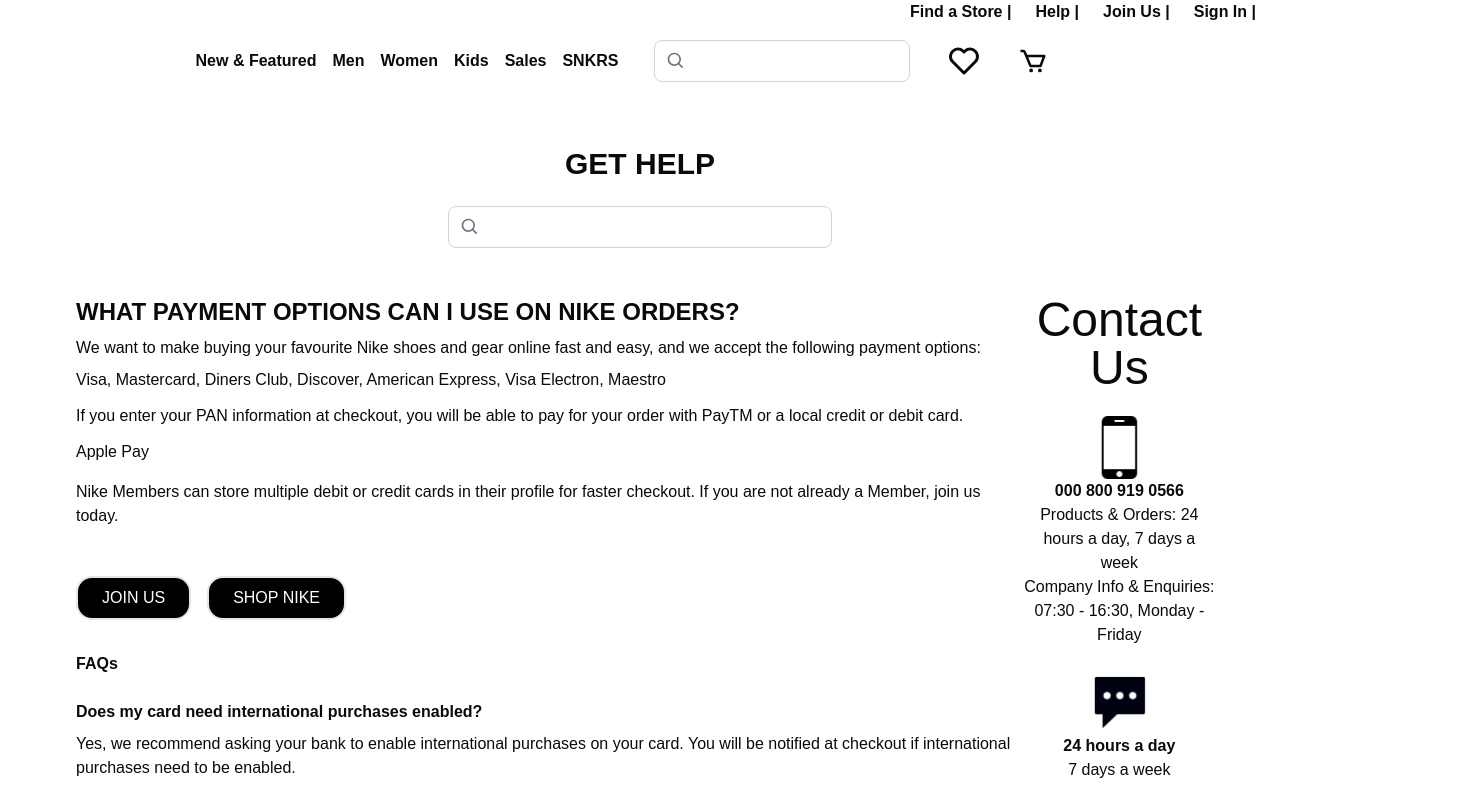
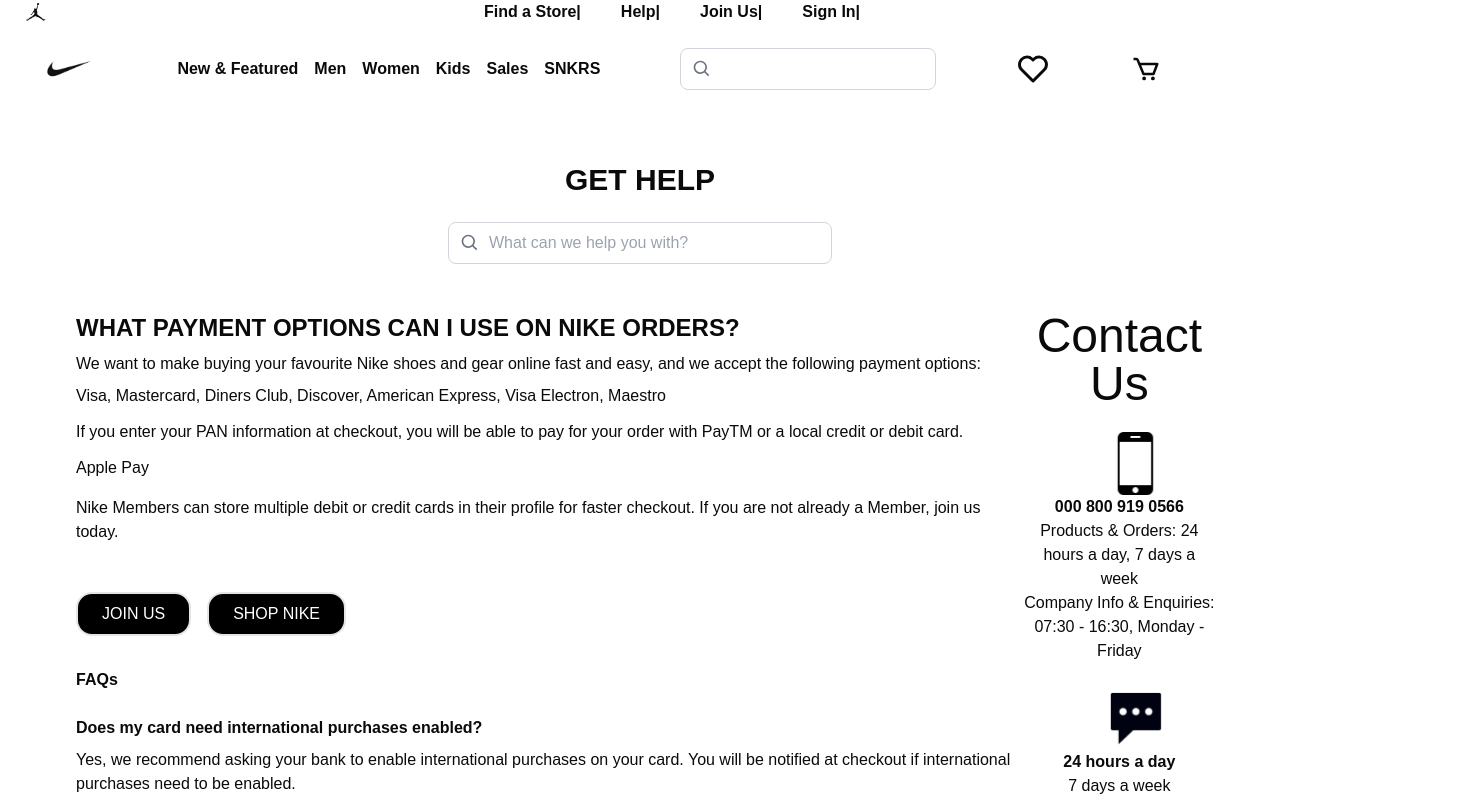
Before and after one commit to AliAkbarBrohiWebDeveloper/figma-Hakathon, a Next.js app: page /help in a window 1280 px wide. Shown: the top 800 px of the page, 1464 px wide, since content can reach past the window. Built offline with nearby package versions, Linux system fonts and the light colour scheme.

Commit message:
commit changes

```diff
--- a/src/app/check/page.tsx
+++ b/src/app/check/page.tsx
@@ -25,18 +25,18 @@
               <div className='mt-6'>
                 <h4>Enter your name and address:</h4>
 
-                <input type="text" placeholder='First Name' required className='border-2 w-full md:w-96 mt-6' />
+                <input type="text" placeholder='First Name' required className='border-2 w-full md:w-96 mt-6 h-12 rounded-sm' />
                 <br />
-                <input type="text" placeholder='Last Name' required className='border-2 w-full md:w-96 mt-6' />
+                <input type="text" placeholder='Last Name' required className='border-2 w-full md:w-96 mt-6 h-12 rounded-sm' />
                 <br />
-                <input type="text" placeholder='Address Line 1' required className='border-2 w-full md:w-96 mt-6' />
+                <input type="text" placeholder='Address Line 1' required className='border-2 w-full md:w-96 mt-6 h-12 rounded-sm' />
                 <br />
-                <input type="text" placeholder='Address Line 2' required className='border-2 w-full md:w-96 mt-6' />
+                <input type="text" placeholder='Address Line 2' required className='border-2 w-full md:w-96 mt-6 h-12 rounded-sm' />
                 <br />
-                <input type="text" placeholder='Address Line 3' required className='border-2 w-full md:w-96 mt-6' />
+                <input type="text" placeholder='Address Line 3' required className='border-2 w-full md:w-96 mt-6 h-12 rounded-sm' />
                 <br />
-                <input type="text" placeholder='Postal Code' required className='border-2 w-full md:w-96 mt-6' />
-                <input type="text" placeholder='Locality' required className='border-2 w-full md:w-96 mt-6' />
+                <input type="text" placeholder='Postal Code' required className='border-2 w-full md:w-96 mt-6 h-12 rounded-sm' />
+                <input type="text" placeholder='Locality' required className='border-2 w-full md:w-96 mt-6 h-12 rounded-sm' />
                 <br />
                 <div className='flex gap-x-6'>
                   <select className='w-full md:w-auto'>
@@ -52,14 +52,14 @@
                 <p>Make this my preferred address</p>
 
                 <h4 className='mt-6 font-bold text-xl'>Whati is your contact information?</h4>
-                <input type="text" placeholder='Email' required className='border-2 w-full md:w-96 mt-6' />
+                <input type="text" placeholder='Email' required className='border-2 w-full md:w-96 mt-6 h-12 rounded-sm' />
                 <br />
-                <input type="text" placeholder='Phone Number' required className='border-2 w-full md:w-96 mt-6' />
+                <input type="text" placeholder='Phone Number' required className='border-2 w-full md:w-96 mt-6 h-12 rounded-sm' />
                 <br />
                 <span>A carrier might contact you to confirm delivery.</span>
 
                 <h4 className='text-xl font-bold mt-6'>Whats your PAN?</h4>
-                <input type="text" placeholder='PAN' className='mt-9 w-full md:w-96' />
+                <input type="text" placeholder='PAN' className='mt-9 w-full md:w-96 h-12 rounded-sm' />
                 <br />
                 <p className='mt-6 text-sm'>
                   Enter your PAN to enable payment with UPI, Net Banking or local card methods
--- a/src/app/help/page.tsx
+++ b/src/app/help/page.tsx
@@ -19,6 +19,7 @@
           <div className="relative w-full max-w-xs md:max-w-sm">
             <input
               type="text"
+              placeholder='What can we help you with?'
               className="w-full pl-10 pr-4 py-2 border border-gray-300 rounded-lg"
             />
             <BiSearch className="absolute left-3 top-1/2 transform -translate-y-1/2 text-gray-500 text-xl" />
@@ -80,26 +81,26 @@
 
           <div className='flex flex-col justify-center gap-8 mt-6 gap-y-6'>
             <div className='text-centern '>
-              <Image src='/phone1.png' alt='Phone Icon' height={64} width={64} className='md:mx-16 ml-48'/>
+              <Image src='/phone1.png' alt='Phone Icon' height={64} width={64} className='md:mx-20 mx-auto'/>
               <h3 className='font-semibold'>000 800 919 0566</h3>
               <h5>Products & Orders: 24 hours a day, 7 days a week</h5>
               <p>Company Info & Enquiries: 07:30 - 16:30, Monday - Friday</p>
             </div>
 
             <div className='text-center'>
-              <Image src='/cam1.png' alt='Camera Icon' height={64} width={64} className='md:mx-16 ml-48'/>
+              <Image src='/cam1.png' alt='Camera Icon' height={64} width={64} className='md:mx-20 mx-auto'/>
               <h3 className='font-semibold'>24 hours a day</h3>
               <p>7 days a week</p>
             </div>
 
             <div className='text-center'>
-              <Image src='/cam3.png' alt='Camera Icon' height={64} width={64} className='md:mx-16 ml-48'/>
+              <Image src='/cam3.png' alt='Camera Icon' height={64} width={64} className='md:mx-20 mx-auto '/>
               <h3 className='font-semibold'>We will reply within</h3>
               <p>five business days</p>
             </div>
 
             <div className='text-center'>
-              <Image src='/cam2.png' alt='Camera Icon' height={64} width={64} className='md:mx-16 ml-48'/>
+              <Image src='/cam2.png' alt='Camera Icon' height={64} width={64} className='md:mx-20 mx-auto '/>
               <h3 className='font-semibold'>STORE LOCATOR</h3>
               <p>Find Nike retail stores near you</p>
             </div>
--- a/src/app/join/page.tsx
+++ b/src/app/join/page.tsx
@@ -1,5 +1,7 @@
+import Image from 'next/image'
 import Link from 'next/link'
 import React from 'react'
+
 
 const Joinpage = () => {
   return (
@@ -7,10 +9,16 @@
 
 <main className=" text-center">
 
+<div className='flex justify-center items-center'>
+<Image src={'/vector1.png'} alt='' height={17} width={324}/>
+
+  </div>
+
+
 <div>
 
-<h5 className="text-2xl font-bold">YOUR ACCOUNT FOR EVERYTHING NIKE</h5>
-<p>Create your Nike Member profile and get first access to the very best of Nike products, inspiration and community.</p>
+<h5 className="text-2xl font-bold">BECOME A NIKE MEMBER</h5>
+<p className='mt-9'>Create your Nike Member profile and get first access to the very best of Nike products, inspiration and community...</p>
 
 
 <form action="" className="mt-16">
@@ -49,7 +57,7 @@
 
 <p className="mt-3">Already a Member?
 
-<Link href={'sign'} className="font-bold underline">Sign</Link>
+<Link href={'sign'} className="font-bold underline mt-5">Sign</Link>
 
 </p>
 
--- a/src/app/men/page.tsx
+++ b/src/app/men/page.tsx
@@ -19,7 +19,7 @@
             <div>
               <h3 className='font-semibold'>Free Delivery</h3>
               <p>Applies to orders of ₹ 14,000.00 or more.</p>
-              <button className='mt-2 text-blue-500'>View details</button>
+              <button className='mt-2 underline'>View details</button>
             </div>
 
             <div className='mt-9 md:mt-0'>
@@ -107,7 +107,7 @@
 
 
           <div className='mt-4'>
-            <div className='flex flex-col items-center'>
+            <div className='flex flex-col '>
               <Image src={'/f1.png'} alt='' height={431} width={431} />
               <h5 className='font-bold mt-2'>Air Jordan 1 Mid SE Craft</h5>
               <p className='text-sm'>Mens Shoes</p>
--- a/src/app/sign/page.tsx
+++ b/src/app/sign/page.tsx
@@ -1,12 +1,19 @@
+import Image from 'next/image'
 import Link from 'next/link'
 import React from 'react'
 
 
 const SignIpage = () => {
   return (
-    <section className="mt-6">
+    <section className="mt-12">
 
 <main className=" text-center">
+
+
+  <div className='flex justify-center items-center'>
+<Image src={'/vector1.png'} alt='' height={17} width={324}/>
+
+  </div>
 
 <div>
 
--- a/src/components/layout/HeaderMain.tsx
+++ b/src/components/layout/HeaderMain.tsx
@@ -19,6 +19,7 @@
 
 import { Menu } from 'lucide-react'
 import Wrapper from '../shareable/Wrapper'
+import Image from 'next/image'
 
 
 const Headermain = () => {
@@ -26,7 +27,14 @@
   return(
     <Wrapper>
 
-      <header className="flex justify-center gap-x-9 items-center p-4">
+      <header className="flex justify-between gap-x-9 items-center p-4">
+
+
+        <div>
+<Image src={'/vector1.png'} alt='' height={20} width={58}/>
+
+
+        </div>
 
 
         <div>
@@ -94,8 +102,8 @@
     <SheetHeader>
       <SheetTitle></SheetTitle>
       <SheetDescription>
-      <div>
-      <ul className=" space-x-4 sm:flex font-semibold text-xl  gap-y-6">
+
+      <ul className=" space-x-4 sm:flex font-semibold text-xl gap-y-6">
             <li>
               <Link href={'/'}>New & Featured</Link>
             </li>
@@ -119,7 +127,7 @@
 
 
           </ul>
-        </div>
+
       </SheetDescription>
     </SheetHeader>
   </SheetContent>
--- a/src/components/layout/footer.tsx
+++ b/src/components/layout/footer.tsx
@@ -1,9 +1,11 @@
 import React from 'react'
 import { BiLogoFacebook, BiLogoInstagram, BiLogoTwitter, BiLogoYoutube } from 'react-icons/bi'
+import Wrapper from '../shareable/Wrapper'
 
 
 const Footer = () => {
   return (
+    <Wrapper>
 
     <footer className='bg-black text-white mt-24 w-auto h-auto md:w-[1440px] md:h-[331px] '>
 
@@ -57,6 +59,7 @@
 
 
     </footer>
+    </Wrapper>
 
   )
 }
--- a/src/components/layout/headertop.tsx
+++ b/src/components/layout/headertop.tsx
@@ -1,35 +1,88 @@
 import Link from 'next/link'
 import React from 'react'
 import Wrapper from '../shareable/Wrapper'
+import Image from 'next/image'
+
+
+import {
+  Sheet,
+  SheetContent,
+  SheetDescription,
+  SheetHeader,
+  SheetTitle,
+  SheetTrigger,
+} from "@/components/ui/sheet"
+import { Menu } from 'lucide-react'
+
 
 
 const Headertop = () => {
   return (
     <Wrapper>
-    <header className='flex justify-end items-center gap-x-6 font-semibold'>
+    <header className='flex justify-between items-center gap-x-9'>
 
-<div >
+      <div>
+
+<Image src={'/c1.png'} alt='' height={24} width={24}/>
+
+      </div>
+
+<div className='  gap-x-10 hidden md:flex font-bold' >
 
 <Link href={'/'}></Link>
 
 
-</div>
-<div>
-    <Link href={'products'}>Find a Store |</Link>
+
+    <Link href={'products'}>Find a Store|</Link>
 
 
+
+
+  <Link href={'help'}>Help|</Link>
+
+
+  <Link href={'/join'}>Join Us|</Link>
+
+
+    <Link href={'/sign'}>Sign In|</Link>
 </div>
+
+
 <div>
 
-  <Link href={'help'}>Help |</Link>
 
+<Sheet>
+  <SheetTrigger className='md:hidden'><Menu/></SheetTrigger>
+  <SheetContent>
+    <SheetHeader>
+      <SheetTitle></SheetTitle>
+      <SheetDescription>
+      <div className='flex flex-col gap-y-6 text-xl font-bold' >
+
+<Link href={'/'}></Link>
+
+
+
+    <Link href={'products'}>Find a Store|</Link>
+
+
+
+
+  <Link href={'help'}>Help|</Link>
+
+
+  <Link href={'/join'}>Join Us|</Link>
+
+
+    <Link href={'/sign'}>Sign In|</Link>
 </div>
-<div>
-  <Link href={'/join'}>Join Us |</Link>
+      </SheetDescription>
+    </SheetHeader>
+  </SheetContent>
+</Sheet>
 
-</div>
-<div>
-    <Link href={'/sign'}>Sign In |</Link>
+
+
 </div>
 
 
--- a/src/components/widjets/hero.tsx
+++ b/src/components/widjets/hero.tsx
@@ -46,7 +46,7 @@
       >
       </main>
 
-      <div className='text-center'>
+      <div className='text-center mt-20'>
 
 <h4>First Look</h4>
 <h3 className='text-5xl font-semibold'>Nike Air Max Pulse</h3>
--- a/src/components/widjets/icon.tsx
+++ b/src/components/widjets/icon.tsx
@@ -1,9 +1,11 @@
 import React from 'react'
+import Wrapper from '../shareable/Wrapper'
 
 const Icon = () => {
   return (
+    <Wrapper>
     <section>
-<main className='container grid grid-cols-1 md:grid-cols-4 text-center mt-9'>
+<main className='container grid grid-cols-1 md:grid-cols-4  mt-9'>
 <div>
 
 <ul>
@@ -58,6 +60,7 @@
 
 
     </section>
+    </Wrapper>
   )
 }
 
```
Also changed, not shown: public/c1.png (added), public/vector1.png (added).
